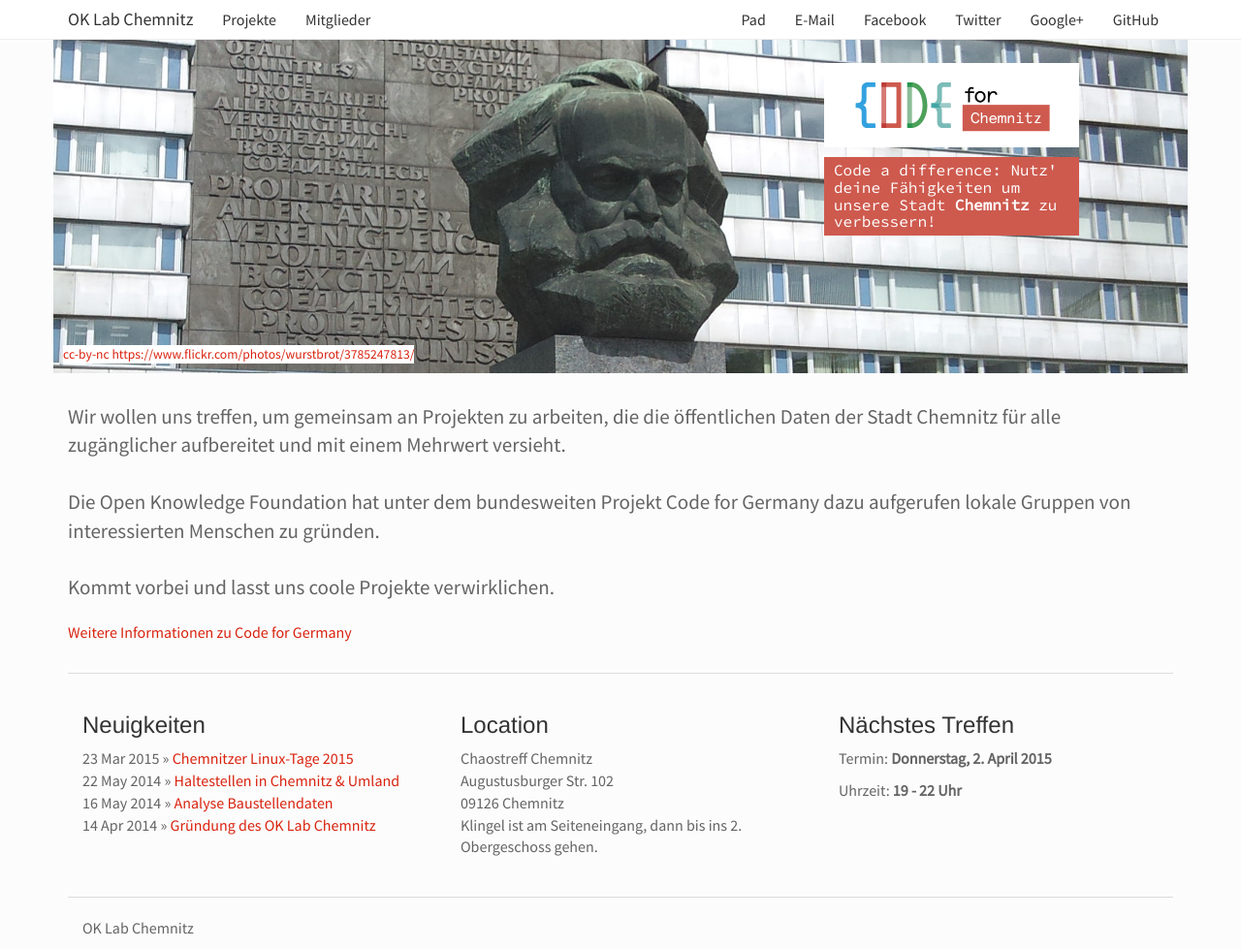
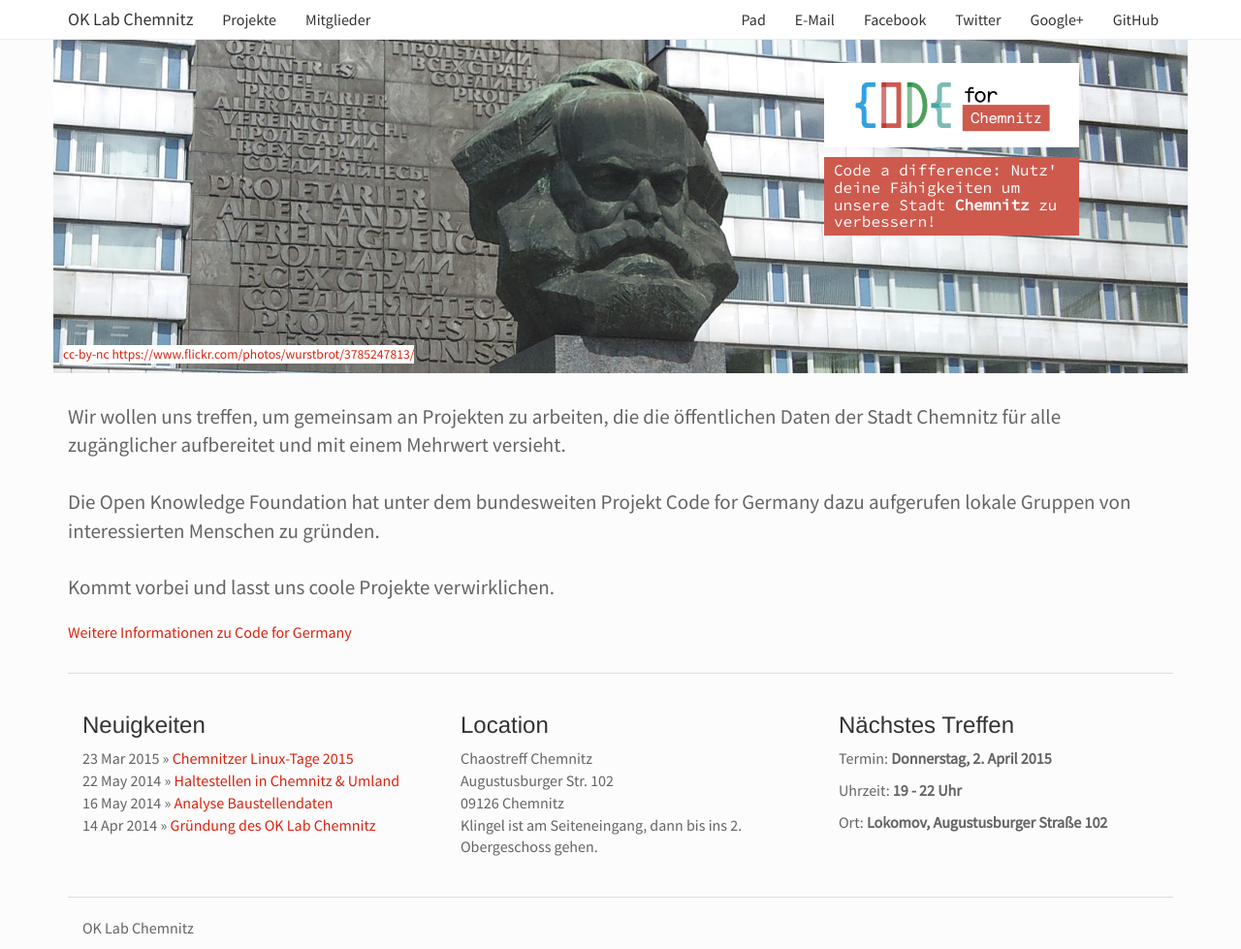
Before and after one commit to CodeforChemnitz/codeforchemnitz.github.io, a Jekyll site: the page built from index.html, in a window 1280 px wide and 979 px high. Shown: the whole window at 97% size. Built offline with Jekyll 4.4.1, drawn with Linux system fonts in a browser that asks for light colours; Markdown is read by kramdown in place of the engine named in the settings.

Commit message:
Treffen im Lokomov

```diff
--- a/_data/treffen.yml
+++ b/_data/treffen.yml
@@ -3,4 +3,4 @@ day: Donnerstag
 day-nr: 2
 month: April 2015
 time: 19 - 22 Uhr
-#location: Altes Heizhaus im Innenhof der TU Chemnitz, Str. der Nationen 62
+location: Lokomov, Augustusburger Straße 102
```
